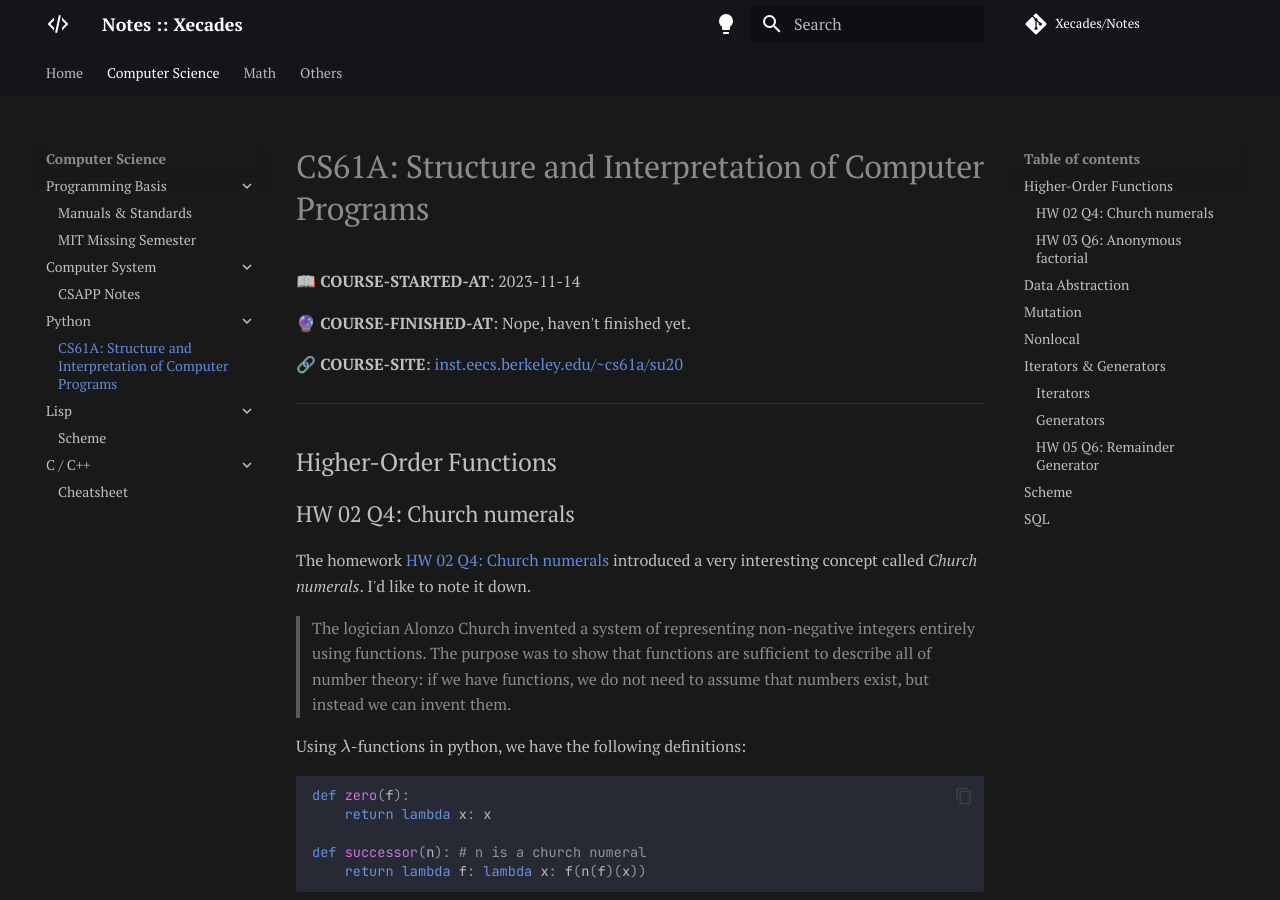
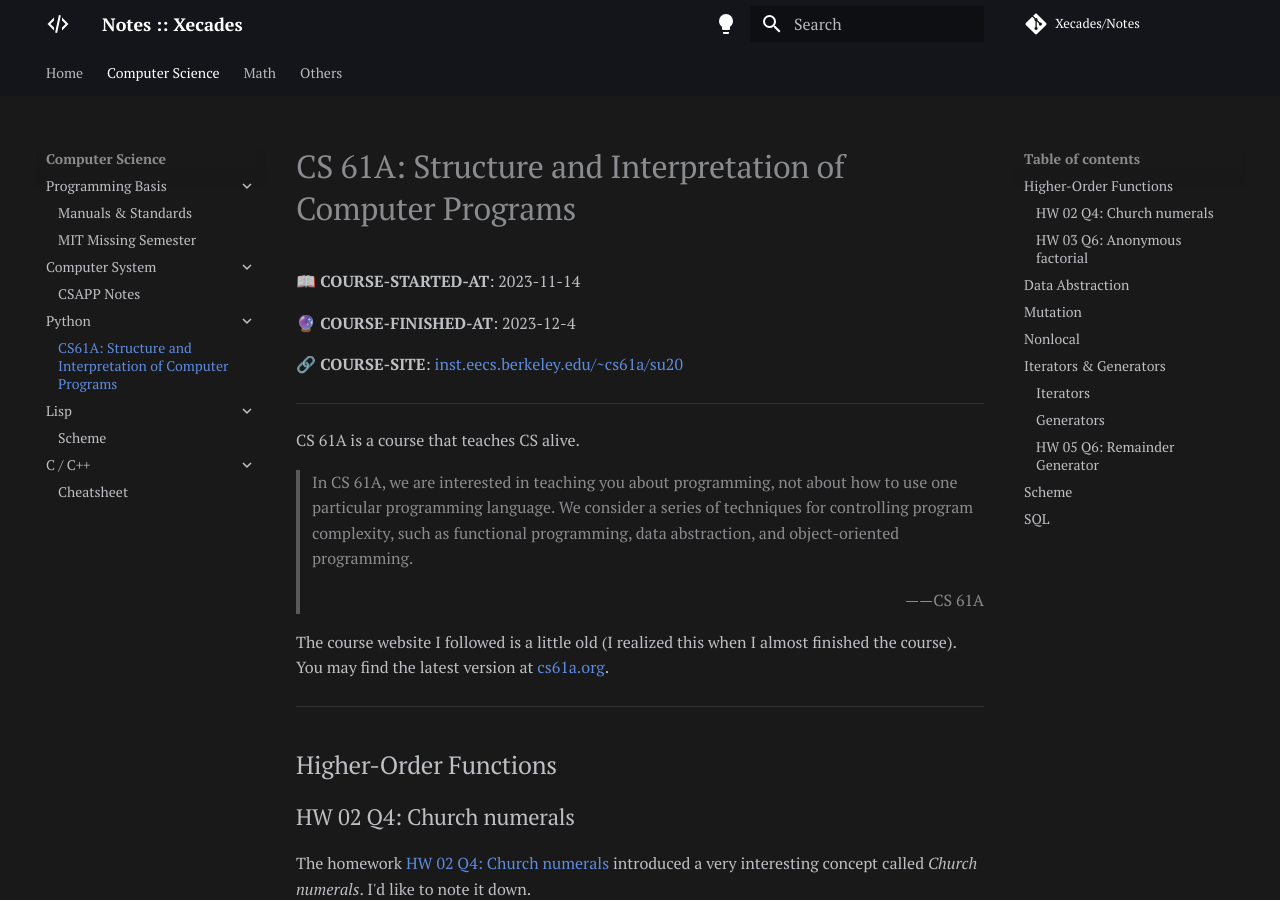
Before and after one commit to Xecades/Notes, an MkDocs documentation site: the page built from docs/cs/py/cs61a.md, in a window 1280 px wide and 900 px high. Built offline with MkDocs 1.6.1 and Material for MkDocs 9.7.7, drawn with Linux system fonts in a browser that asks for light colours; comment, search, counter and statistics services are not loaded; some of the changed text lies outside the part shown.

Commit message:
docs: skip SQL and finish CS 61A course

```diff
--- a/docs/cs/py/cs61a.md
+++ b/docs/cs/py/cs61a.md
@@ -1,10 +1,20 @@
-# CS61A: Structure and Interpretation of Computer Programs
+# CS 61A: Structure and Interpretation of Computer Programs
 
 **📖 COURSE-STARTED-AT**: 2023-11-14
 
-**🔮 COURSE-FINISHED-AT**: Nope, haven't finished yet.
+**🔮 COURSE-FINISHED-AT**: 2023-12-4
 
 **🔗 COURSE-SITE**: [inst.eecs.berkeley.edu/~cs61a/su20](https://inst.eecs.berkeley.edu/~cs61a/su20/)
+
+---
+
+CS 61A is a course that teaches CS alive.
+
+> In CS 61A, we are interested in teaching you about programming, not about how to use one particular programming language. We consider a series of techniques for controlling program complexity, such as functional programming, data abstraction, and object-oriented programming.
+>
+> <div align=right>——CS 61A</div>
+
+The course website I followed is a little old (I realized this when I almost finished the course). You may find the latest version at [cs61a.org](https://cs61a.org/).
 
 ---
 
@@ -462,6 +472,4 @@
 
 ## SQL
 
-SQL is pronounced as "sequel".
-
-**Under Construction**
+I skipped this part since I would like to learn it systematically in database courses.
```
Also changed, not shown: docs/others/learning-plan.md (+1 -1 lines).
